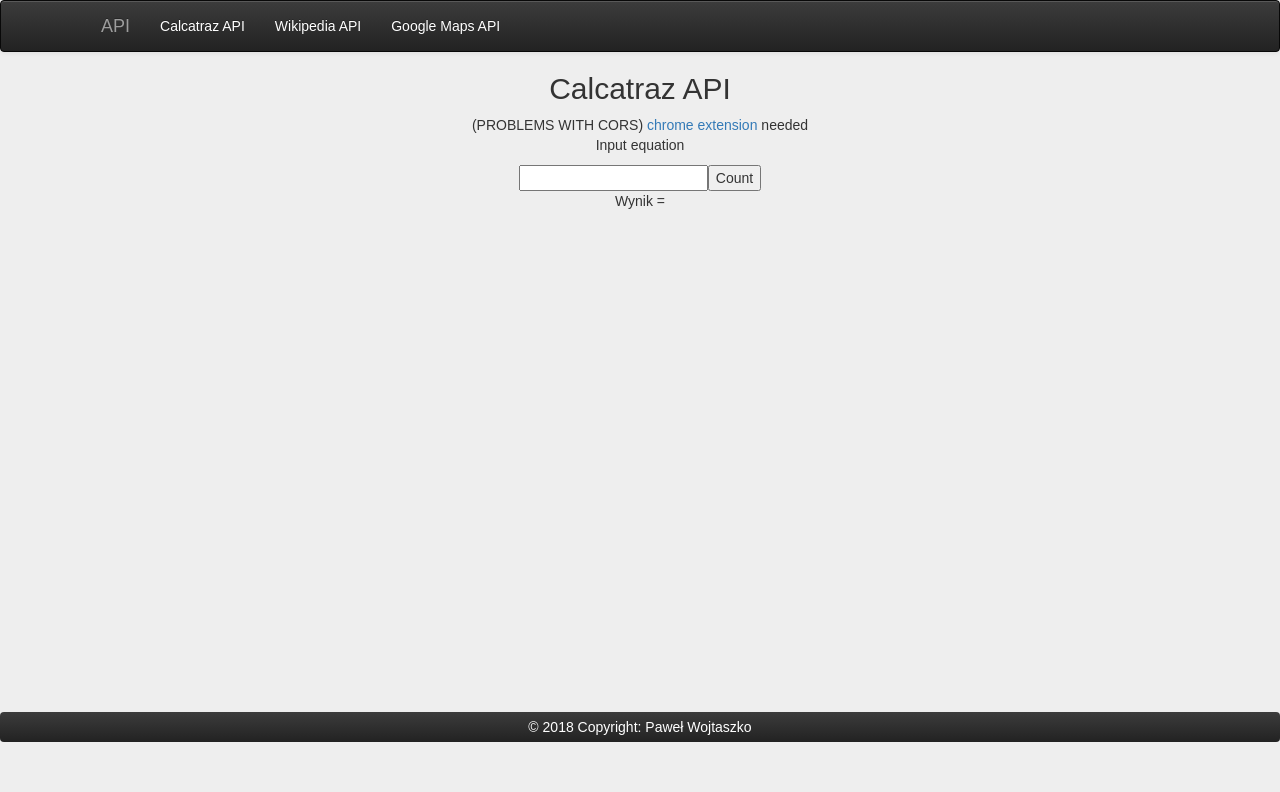
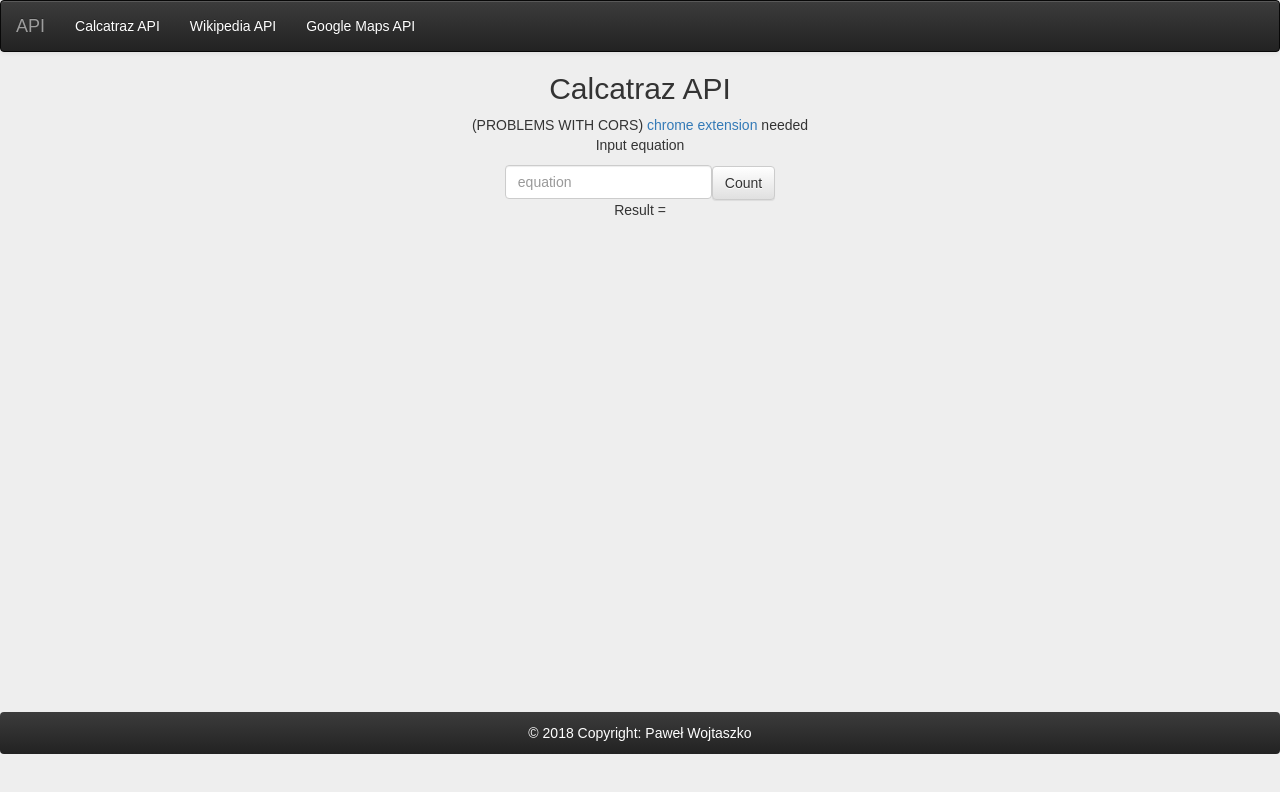
Before and after one commit to wojtaszek171/ApiConnect, a React (Create React App) app in the folder api-connect/: page /calc in a window 1280 px wide. Shown: the top 792 px of the page. Built offline with nearby package versions, Linux system fonts and the light colour scheme; what google-maps-react would draw is missing.

Commit message:
Fixed footer. Fixed layout. Added more bootstrap to project.

```diff
--- a/api-connect/public/index.html
+++ b/api-connect/public/index.html
@@ -9,7 +9,7 @@
       homescreen on Android. See https://developers.google.com/web/fundamentals/engage-and-retain/web-app-manifest/
     -->
     <link rel="manifest" href="%PUBLIC_URL%/manifest.json">
-    <link rel="shortcut icon" href="%PUBLIC_URL%/favicon.ico">
+    <link rel="shortcut icon" href="%PUBLIC_URL%/favicon.png">
     <script src="https://code.jquery.com/jquery-3.3.1.min.js"
             integrity="sha256-FgpCb/KJQlLNfOu91ta32o/NMZxltwRo8QtmkMRdAu8="
             crossorigin="anonymous"></script>
@@ -29,7 +29,7 @@
       work correctly both with client-side routing and a non-root public URL.
       Learn how to configure a non-root public URL by running `npm run build`.
     -->
-    <title>React App</title>
+    <title>API</title>
   </head>
   <body>
     <noscript>
--- a/api-connect/src/App.js
+++ b/api-connect/src/App.js
@@ -2,7 +2,6 @@
 import './App.css';
 import 'jquery-ui-dist/jquery-ui';
 import NavComponent from './Components/NavComponent.js';
-import FooterComponent from './Components/FooterComponent.js';
 class App extends Component {
   handleSelect(eventKey) {
     //event.preventDefault();
@@ -15,7 +14,7 @@
                 <NavComponent/>
 
 
-                <FooterComponent/>
+
             </content>
       </div>
     );
--- a/api-connect/src/Components/Calc.js
+++ b/api-connect/src/Components/Calc.js
@@ -33,9 +33,10 @@
           <h2>Calcatraz API</h2>  (PROBLEMS WITH CORS) <a href="https://chrome.google.com/webstore/detail/allow-control-allow-origi/nlfbmbojpeacfghkpbjhddihlkkiljbi">chrome extension</a> needed
 
             <p>Input equation</p>
-            <input type="text" name="equation" onKeyDown={this.SubmitHandler} onChange={this.SubmitHandler}/>
-            <button onClick={this.getResult.bind(this)}>Count</button>
-        <p>Wynik =  <p id="result"></p> </p>
+            <input placeholder="equation" className="form-control" type="text" name="equation" onKeyDown={this.SubmitHandler} onChange={this.SubmitHandler}/>
+            <button className="btn btn-default" onClick={this.getResult.bind(this)}>Count</button>
+
+        <p>Result =  <p id="result"></p> </p>
       </div>
     );
   }
--- a/api-connect/src/Components/Map.js
+++ b/api-connect/src/Components/Map.js
@@ -20,22 +20,21 @@
 
     render() {
         return (
-            <div className="calc">
+            <div className="map" style={{ height: '400px', 'margin-bottom': '100px'}}>
                 <h2>Google Maps API v3</h2>
-                <div style={{'min-width': '400px', height: '400px'}}>
 
                     <Map style={{'max-height' : '500px'}}
                          google={this.props.google}
                          initialCenter={{
-                            lat: 51.2420707,
-                            lng: 22.5824587
+                            lat: 51.2353202,
+                            lng: 22.5440013
                             }}
                          zoom={10}>
 
                         <Marker
                             title={'Tutaj mieszkam'}
                             name={'Lublin'}
-                            position={{lat: 51.2420707, lng: 22.5824587}} />
+                            position={{lat: 51.2353202, lng: 22.5440013}} />
 
                         <InfoWindow onClose={this.onInfoWindowClose}>
                             <div>
@@ -44,7 +43,6 @@
                         </InfoWindow>
                     </Map>
                 </div>
-            </div>
         );
     }
 
--- a/api-connect/src/Components/NavComponent.js
+++ b/api-connect/src/Components/NavComponent.js
@@ -8,9 +8,7 @@
 import Main from './Main.js'
 import './css/Nav.css'
 
-import {LinkContainer} from 'react-router-bootstrap';
-import {Navbar, Nav, NavItem} from 'react-bootstrap';
-
+import FooterComponent from './FooterComponent.js';
 class NavComponent extends Component {
 
     componentDidMount(){
@@ -24,9 +22,8 @@
     }
   render() {
     return (
-      <div>
                   <BrowserRouter>
-                            <div>
+                            <div id="page">
                                 <nav className="navbar navbar-default navbar-inverse">
                                     <div className="container-fluid">
 
@@ -57,10 +54,11 @@
                                   <Route path="/wiki" component={Wiki}/>
                                   <Route path="/google-map" component={GMap}/>
                               </div>
+                                <FooterComponent/>
                             </div>
+
                   </BrowserRouter>
-      </div>
-    );
+        );
   }
 }
 
--- a/api-connect/src/Components/Wiki.js
+++ b/api-connect/src/Components/Wiki.js
@@ -66,18 +66,18 @@
         if(this.state.index!=null){
             console.log("test");
             return (<div id="wikiPage">
-                {this.state.res[1].map((object, i) => <button value={i} onClick={this.setIndex}>{object}</button>)}
+                {this.state.res[1].map((object, i) => <button className="btn btn-default" value={i} onClick={this.setIndex}>{object}</button>)}
                 <h3>{this.state.res[1][this.state.index]}</h3>
                 <div id="wikicontent">
                     {this.state.res[2][this.state.index]}
-                    <button details="true" onClick={this.readMore}>more..</button>
+                    <button className="btn btn-default" details="true" onClick={this.readMore}>more..</button>
                 </div>
 
             </div>);
         }else
         if(this.state.res[1]!=null) {
             return (<div id="wikiPage">
-                {this.state.res[1].map((object, i) => <button value={i} onClick={this.setIndex}>{object}</button>)}
+                {this.state.res[1].map((object, i) => <button className="btn btn-default" value={i} onClick={this.setIndex}>{object}</button>)}
                 <h3></h3>
 
             </div>);
@@ -121,8 +121,8 @@
                     <option value="pl" defaultChecked>pl</option>
                     <option value="en">en</option>
                 </select>
-                <input type="text" name="text" onKeyDown={this.SubmitHandler} onChange={this.SubmitHandler}/>
-                <button onClick={this.getResult.bind(this)}>Szukaj</button>
+                <input placeholder="equation" className="form-control" type="text" name="text" onKeyDown={this.SubmitHandler} onChange={this.SubmitHandler}/>
+                <button className="btn btn-default" onClick={this.getResult.bind(this)}>Szukaj</button>
                 <p id="result"></p>
                 {this.WikiContent()}
                 <h2 id="wiki_title"></h2>
--- a/api-connect/src/Components/css/Nav.css
+++ b/api-connect/src/Components/css/Nav.css
@@ -3,17 +3,29 @@
     text-decoration: none;
 }
 .container-fluid{
-    padding-left: 100px;
 }
-.footer{
+.footer {
     color: white;
-    position:absolute;
-    padding: 5px;
-    width: 100%;
+    clear: both;
+    position: relative;
+    z-index: 10;
+    height: 3em;
+    line-height: 3em;
 }
-.content{
+.content {
     min-height: 80vh;
+    height: 100%;
+    background: #eee;
+    margin-left: 40px;
+    margin-right:40px;
 }
 html, body{
     background-color: #eee;
 }
+.calc .form-control{
+    width: auto;
+    display: inline;
+}
+#page > div.content > div > div.map > div{
+    position: relative !important;
+}
```
Also changed, not shown: api-connect/public/favicon.png (added), api-connect/public/manifest.json, 1 other file (tests, documents, lock files or other folders).
